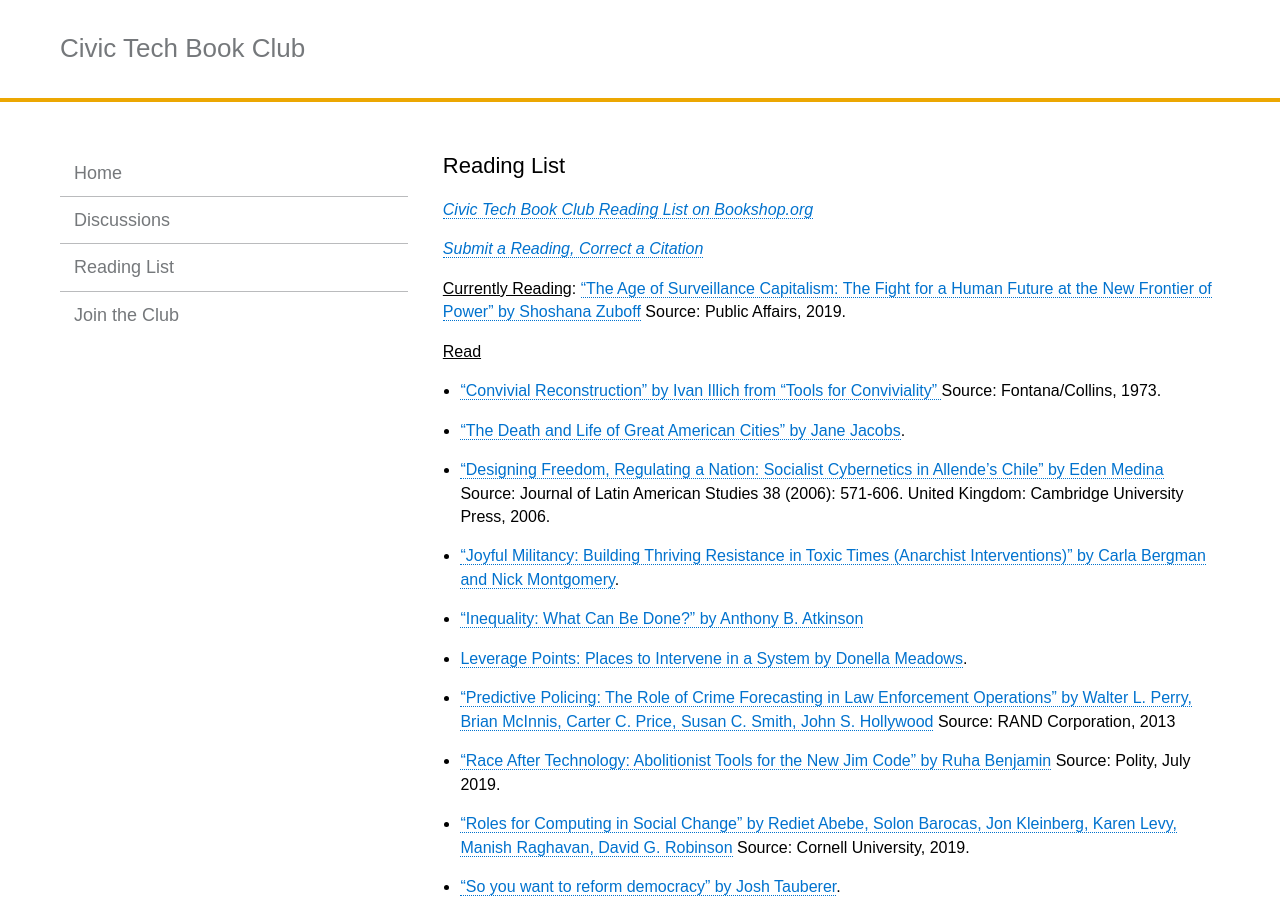
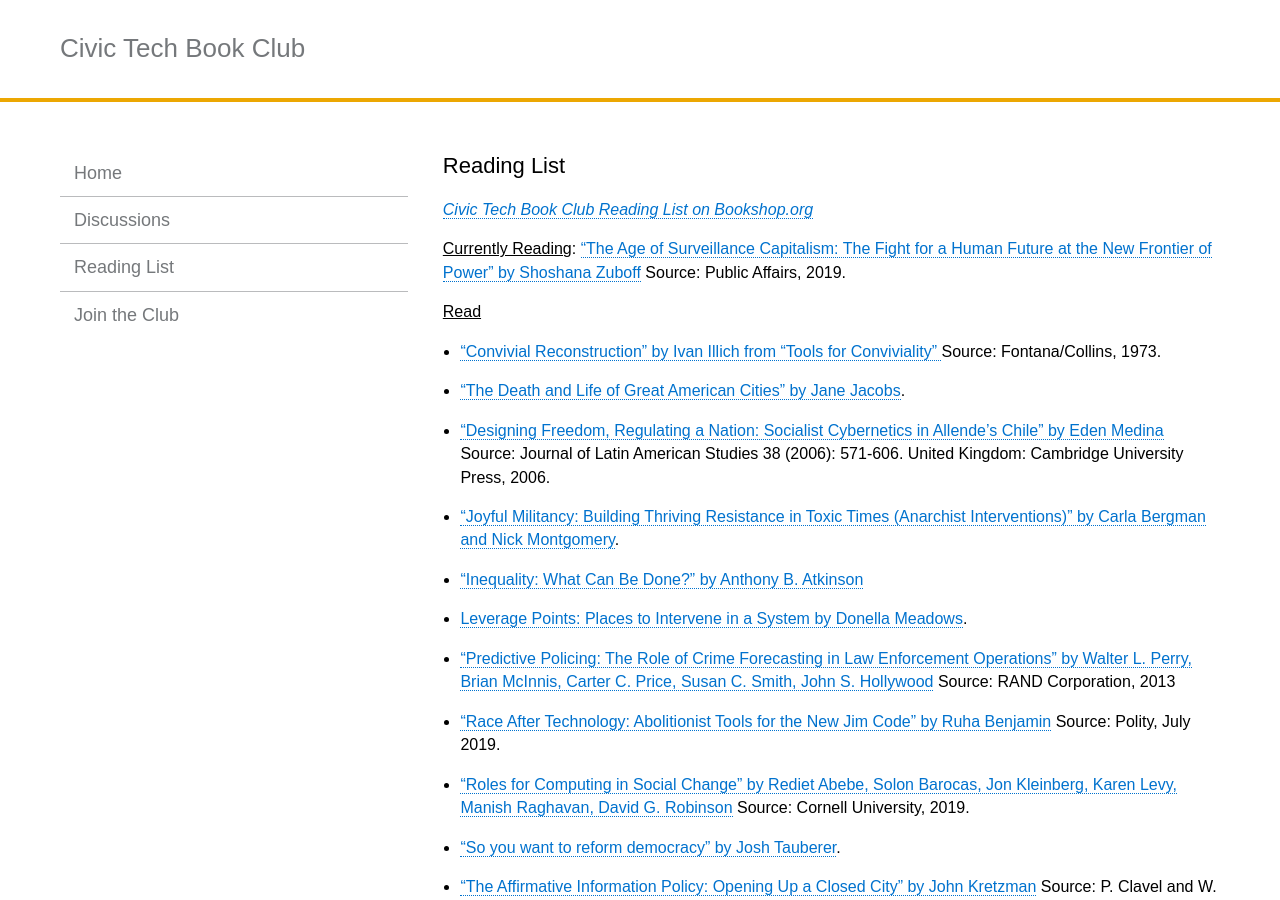
Before and after one commit to rebeccawilliams/bookclub, a Jekyll site: the page built from readinglist.md, in a window 1280 px wide and 900 px high. Built offline with Jekyll 4.4.1, drawn with Linux system fonts in a browser that asks for light colours; some of the changed text lies outside the part shown.

Commit message:
Update readinglist.md

```diff
--- a/readinglist.md
+++ b/readinglist.md
@@ -4,8 +4,6 @@
 ---
 
 _[Civic Tech Book Club Reading List on Bookshop.org](https://bookshop.org/lists/civic-tech-book-club-reading-list)_
-
-_[Submit a Reading, Correct a Citation](https://github.com/rebeccawilliams/bookclub/blob/gh-pages/readinglist.md)_
 
 <u>Currently Reading</u>: ["The Age of Surveillance Capitalism: The Fight for a Human Future at the New Frontier of Power" by Shoshana Zuboff](https://www.publicaffairsbooks.com/titles/shoshana-zuboff/the-age-of-surveillance-capitalism/9781610395694/) Source: Public Affairs, 2019.
 
```
Also changed, not shown: other parts of readinglist.md (+2 -0 lines).
